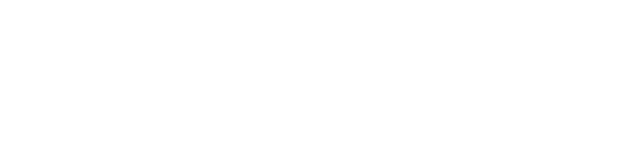
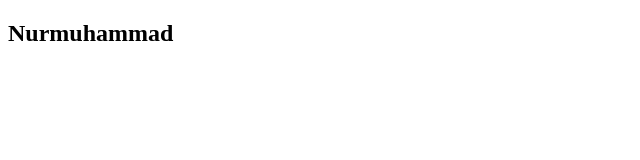
Before and after one commit to ShahriyorDeveloper/product, a plain HTML site: page index.html in a window 1280 px wide. Shown: the whole page, without its empty margins (0-640 px from the left). Drawn offline with Linux system fonts and the light colour scheme.

Commit message:
Nurmuhammad

```diff
--- a/index.html
+++ b/index.html
@@ -9,7 +9,9 @@
 
     <div class="madina"></div>
     <div class="abubakr"></div>
-    <div class="nurmuhammad"></div>
+    <div class="Nurmuhammad">
+        <H2>Nurmuhammad</H2>
+    </div>
     <div class="dilshod"></div>
     <div class="xurshid"></div>
     <div class="abdulaziz"></div>
```
